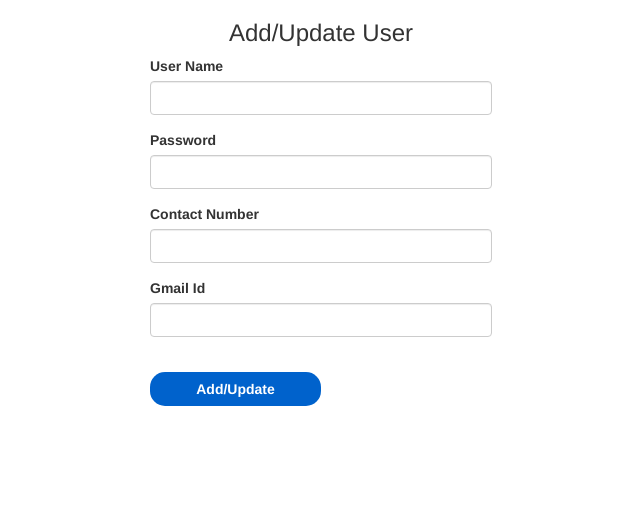
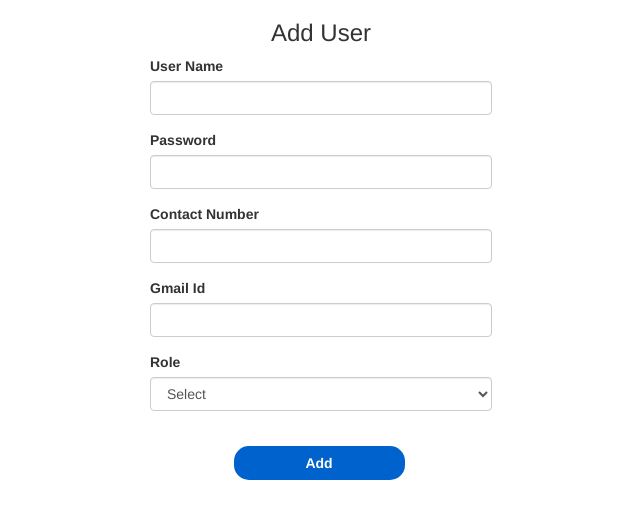
Before and after one commit to KelamBasavaiah/Angular8LibraryManagement, an Angular app: page /addUser in a window 1280 px wide. Shown: the top 518 px of the page, without its empty margins (319-959 px from the left). Built offline with nearby package versions, Linux system fonts and the light colour scheme.

Commit message:
Add and Edit Page completed

```diff
--- a/src/app/Components/add-user/add-user.component.css
+++ b/src/app/Components/add-user/add-user.component.css
@@ -2,6 +2,7 @@
     width: 30%;
     height: 20%;
     margin-left: 35%;
+    text-align: center;
 }
 .card-header{
     /* margin-left: 30%;
@@ -12,6 +13,7 @@
 }
 .btnUpdate{
     text-align: center;
+    margin: auto;
     border: none;
     border-radius: 1.5rem;
     padding: 2%;
@@ -21,3 +23,6 @@
     width: 50%;
     cursor: pointer;
 }
+.alignname{
+    text-align: left;
+}
--- a/src/app/Components/add-user/add-user.component.html
+++ b/src/app/Components/add-user/add-user.component.html
@@ -2,12 +2,12 @@
     <form name="form" [formGroup]="AddForm" (ngSubmit)=" formSubmit()">
         <div class="card" >
             <div class="card-header">
-                <h3 >Add/Update User</h3>
+                <h3 >{{nameOfPage}}</h3>
             </div>
 
             <!-- <div class="col-md-6"> -->
 
-                <div class="form-group">
+                <div class="form-group alignname">
                     <label  >User Name</label><br>
                     <input type="text" class="form-control" formControlName="username" [(ngModel)]="this.userDetails.username">
                     <div *ngIf=" (validationControl.username.dirty || validationControl.username.touched || submitted) && validationControl.username.errors ">
@@ -17,7 +17,7 @@
                     </div>
                 </div>
 
-                <div class="form-group">
+                <div class="form-group alignname">
                     <label  >Password</label><br>
                     <input type="password" class="form-control" formControlName="password" [(ngModel)]="this.userDetails.password">
                     <div *ngIf=" (validationControl.password.dirty || validationControl.password.touched || submitted) && validationControl.password.errors ">
@@ -30,9 +30,9 @@
                     </div>
                 </div>
 
-                <div class="form-group">
+                <div class="form-group alignname">
                     <label  >Contact Number</label><br>
-                    <input type="text" class="form-control" formControlName="phoneno" [(ngModel)]="this.userDetails.phoneno">
+                    <input type="text" class="form-control" formControlName="phoneno" [(ngModel)]="this.userDetails.phoneNo">
                     <div *ngIf=" (validationControl.phoneno.dirty || validationControl.phoneno.touched || submitted) && validationControl.phoneno.errors ">
                         <div *ngIf="validationControl.phoneno.errors.required" style="color:red">
                             <p>Enter the contact number</p>
@@ -43,9 +43,9 @@
                     </div>
                 </div>
 
-                <div class="form-group">
+                <div class="form-group alignname">
                     <label  >Gmail Id</label><br>
-                    <input type="text" class="form-control" formControlName="mailid" [(ngModel)]="this.userDetails.mailid">
+                    <input type="text" class="form-control" formControlName="mailid" [(ngModel)]="this.userDetails.mailId">
                     <div *ngIf=" (validationControl.mailid.dirty || validationControl.mailid.touched || submitted) && validationControl.mailid.errors ">
                         <div *ngIf="validationControl.mailid.errors.required" style="color:red">
                             <p>Enter the Gmail Id</p>
@@ -57,23 +57,23 @@
                 </div>
 
 
-                <!-- <div class="form-group">
+                <div class="form-group alignname">
                     <label >Role</label><br>
-                    <select class="form-control" formControlName="role"  [(ngModel)]="this.userDetails.role">
-                        <option default selected [value]="userDetails.role" >{{userDetails.role}}</option>
-                        <option *ngIf="userDetails.role !== 0" value="0" >AdminUser</option>
-                        <option *ngIf="userDetails.role !== 1" value="1">Admin</option>
-                        <option *ngIf="userDetails.role !== 2" value="2">User</option>
+                    <select class="form-control" (click)="changeRoleToName()" formControlName="role"  [(ngModel)]="this.userDetails.role">
+                        <option default selected [value]="userDetails.role" >{{rolename}}</option>
+                        <option *ngIf="userDetails.role !== '0' " value="0" >AdminUser</option>
+                        <option *ngIf="userDetails.role !== '1'" value="1">Admin</option>
+                        <option *ngIf="userDetails.role !== '2'" value="2">User</option>
                       </select>
                       <div *ngIf=" (validationControl.role.dirty || validationControl.role.touched || submitted ) && validationControl.role.errors">
                         <div *ngIf="validationControl.role.errors.required" style="color:red">
                             <p>select role</p>
                         </div>
                     </div>
-                </div> -->
+                </div>
                 <br/>
                 <div class="form-group">
-                    <button class="btnUpdate"  type="submit">Add/Update</button>&nbsp;
+                    <button class="btnUpdate"  type="submit">{{nameOfButton}}</button>&nbsp;
                 </div>
             <!-- </div> -->
             <!-- <div class="col-md-6">
--- a/src/app/Components/add-user/add-user.component.ts
+++ b/src/app/Components/add-user/add-user.component.ts
@@ -1,6 +1,10 @@
 import { Component, OnInit } from '@angular/core';
 import { FormBuilder, Validators } from '@angular/forms';
+import { ActivatedRoute } from '@angular/router';
+import { connect } from 'net';
+import { ToastrService } from 'ngx-toastr';
 import { User } from 'src/app/Entities/user';
+import { UserMgmtService } from 'src/app/Services/user-mgmt.service';
 
 @Component({
   selector: 'app-add-user',
@@ -9,9 +13,15 @@ import { User } from 'src/app/Entities/user';
 })
 export class AddUserComponent implements OnInit {
 
-  constructor(private fb:FormBuilder) { }
+  constructor(private fb:FormBuilder,private toastr:ToastrService,private userMgmtService:UserMgmtService,private myActiveRoute:ActivatedRoute) {
+    this.changeRoleToName();
+   }
 
   userDetails = new User();
+  userId:any = null;
+  rolename:any;
+  nameOfPage:any = 'Add User';
+  nameOfButton:any = 'Add';
 
   submitted=false;
   AddForm = this.fb.group({
@@ -25,9 +35,71 @@ get validationControl() {
   return this.AddForm.controls;
  }
 
+ formSubmit()
+ {
+   this.submitted=true;
+   debugger;
+   if (this.AddForm.invalid) {
+     this.toastr.warning('Something went wrong...','Check & Update!!!')
+     return;
+   }
+   console.log(this.AddForm.value);
+   console.log(this.userDetails);
+   debugger;
 
-  ngOnInit() {
-    this.userDetails.role
+   this.userMgmtService.addUser(this.userDetails).subscribe((data:any)=>{
+     if(data){
+      if(this.nameOfButton != 'Update'){
+        this.toastr.success('User Added!', 'Success!');
+      }else{
+        this.toastr.success('User Updated!', 'Success!');
+      }
+     }else{
+       this.toastr.warning('something went wrong!', 'Failed!');
+     }
+   })
+ }
+
+ getUser(){
+  console.log(this.userId);
+  this.userMgmtService.getUser(this.userId).subscribe((data:User)=>
+  {
+    this.userDetails=data
+    console.log(data);
+    this.changeRoleToName();
+    this.changePageName();
+  });
+ }
+
+ changeRoleToName(){
+   console.log(this.userDetails.role);
+  if(this.userDetails.role == 0){
+    this.rolename = 'AdminUser';
+  }else if(this.userDetails.role == 1){
+    this.rolename = 'Admin'
+  }else if(this.userDetails.role == 2){
+    this.rolename = 'User';
+  } else{
+    this.rolename = 'Select';
+  }
+ }
+
+ changePageName(){
+   this.nameOfPage = 'Update User';
+   this.nameOfButton = 'Update';
+ }
+
+
+
+  ngOnInit():void {
+    this.myActiveRoute.params.subscribe(res=>
+      {
+        this.userId = res["id"];
+        // this.userId = 2010;
+    });
+    if(this.userId != null){
+      this.getUser();
+    }
   }
 
 }
--- a/src/app/Components/admin/admin.component.html
+++ b/src/app/Components/admin/admin.component.html
@@ -3,6 +3,7 @@
       <ul class="nav navbar-nav">
         <li><a routerLink="/main/Admin/ViewBooks" routerLinkActive="active">View All Books</a></li>
         <li><a routerLink="/main/Admin/addBook">Add Books</a></li>
+        <li><a routerLink="/main/Admin/addUser">Add Users</a></li>
       </ul>
     </div>
   </nav>
--- a/src/app/Entities/user.ts
+++ b/src/app/Entities/user.ts
@@ -6,18 +6,18 @@ export class User extends Login{
     dueDate:Date;
     id:number;
     bookName:string;
-    phoneno:number;
-    mailid:string;
+    phoneNo:number;
+    mailId:string;
     isActive:BinaryType;
-    constructor(userId?,bookId?,dueDate?,id?,bookName?,phoneno?,mailid?,isActive?){
+    constructor(userId?,bookId?,dueDate?,id?,bookName?,phoneNo?,mailId?,isActive?){
         super();
         this.userId=userId;
         this.bookId=bookId;
         this.dueDate=dueDate;
         this.id = id;
         this.bookName = bookName;
-        this.phoneno = phoneno;
-        this.mailid = mailid;
+        this.phoneNo = phoneNo;
+        this.mailId = mailId;
         this.isActive = isActive;
     }
 }
--- a/src/app/Services/user-mgmt.service.ts
+++ b/src/app/Services/user-mgmt.service.ts
@@ -1,5 +1,6 @@
 import { HttpClient } from '@angular/common/http';
 import { Injectable } from '@angular/core';
+import { User } from '../Entities/user';
 
 @Injectable({
   providedIn: 'root'
@@ -7,4 +8,11 @@ import { Injectable } from '@angular/core';
 export class UserMgmtService {
 
   constructor(private http:HttpClient) { }
+
+  addUser(userdetails:User){
+    return this.http.post("https://localhost:44328/api/UserMgmt",userdetails);
+  }
+  getUser(id){
+    return this.http.get("https://localhost:44328/api/UserMgmt/"+id);
+  }
 }
--- a/src/app/app-routing.module.ts
+++ b/src/app/app-routing.module.ts
@@ -28,7 +28,9 @@ const routes: Routes = [
           {path:"ViewBooks",component:ViewBooksComponent,canActivate:[LoginService]},
           {path:"home",component:HomeComponent,canActivate:[LoginService]},
           {path:"addBook",component:AddBookComponent,canActivate:[LoginService]},
-          {path:"editView/:id",component:EditViewComponent,canActivate:[LoginService]}
+          {path:"editView/:id",component:EditViewComponent,canActivate:[LoginService]},
+          {path:"addUser",component:AddUserComponent},
+          {path:"updateUser/:id",component:AddUserComponent}
     ]},
 ]},
 
```
